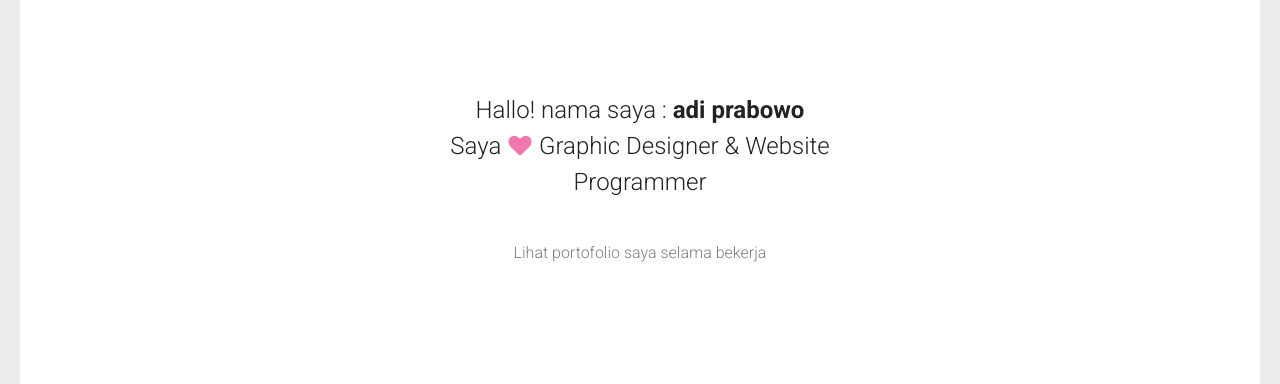
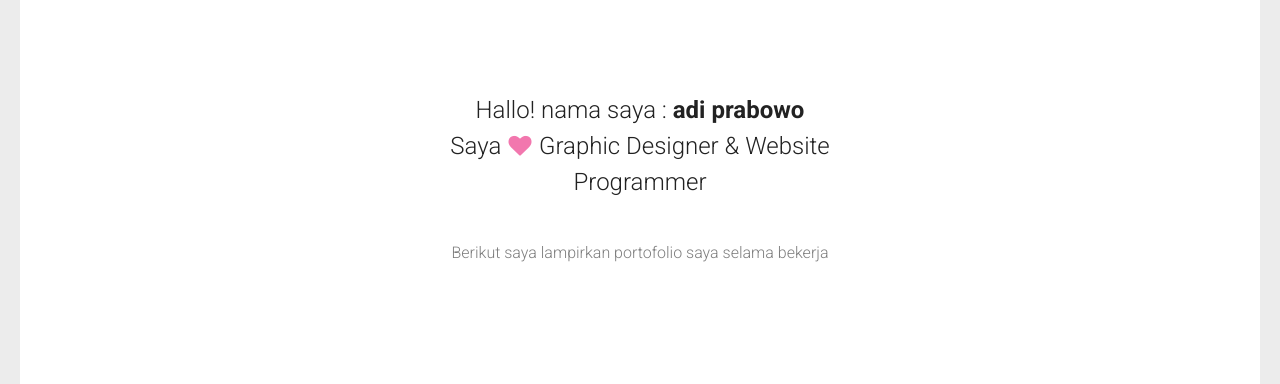
Before and after one commit to adiprabowo194/myportofolio, a plain HTML site: page index.html in a window 1280 px wide. Shown: the part 322-706 px from the top of the page. Drawn offline with Linux system fonts and the light colour scheme.

Commit message:
mengedit paragraf pada index.html

```diff
--- a/index.html
+++ b/index.html
@@ -98,7 +98,7 @@
                 <p class="mx-auto">Saya <span class="fa fa-heart"></span> Graphic Designer & Website Programmer
                 </p>
             </h1>
-            <p class="page-desc">Lihat portofolio saya selama bekerja</p>
+            <p class="page-desc">Berikut saya lampirkan portofolio saya selama bekerja</p>
         </div>
 
         <div class="grid" id="portfolio">
```
